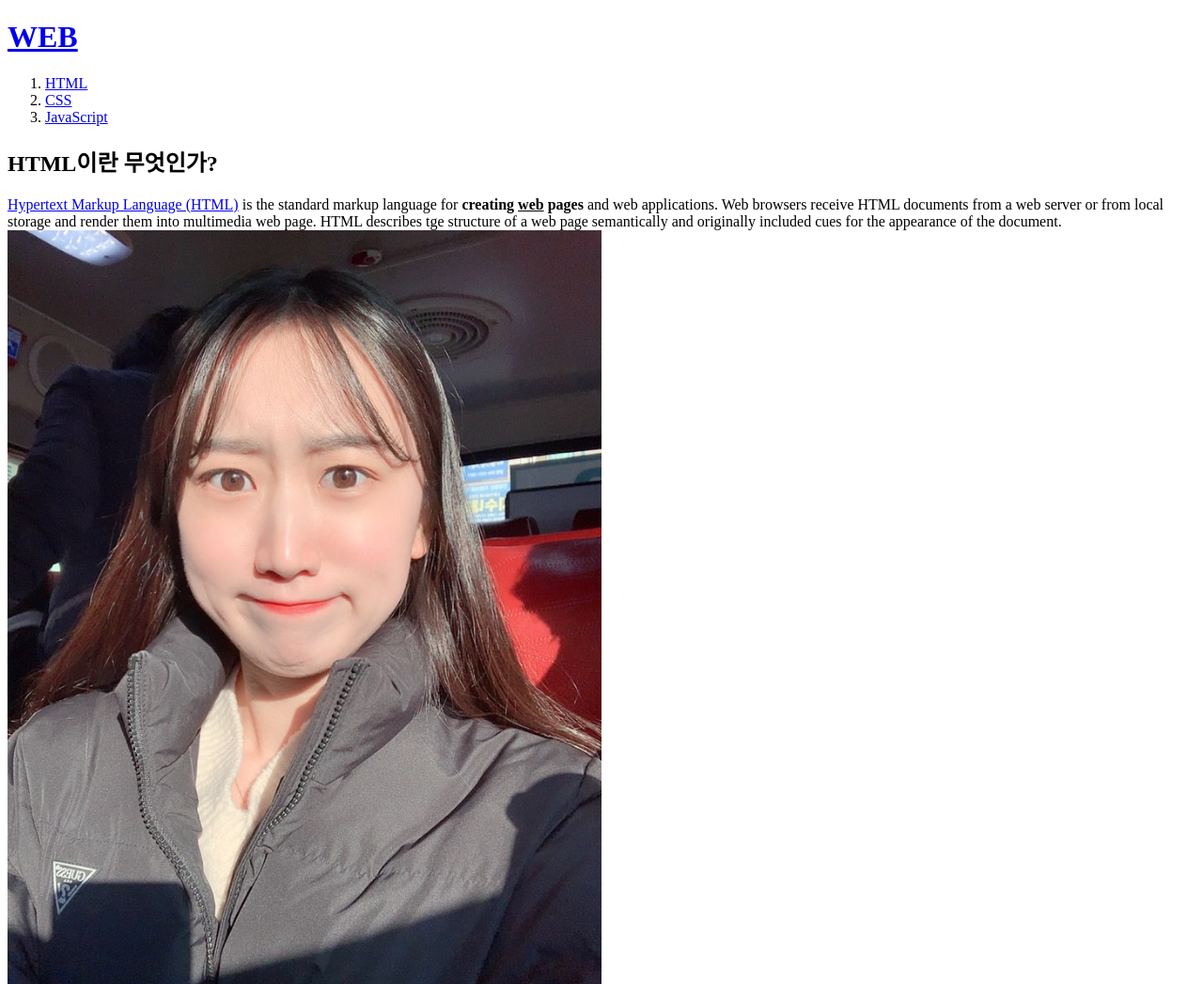
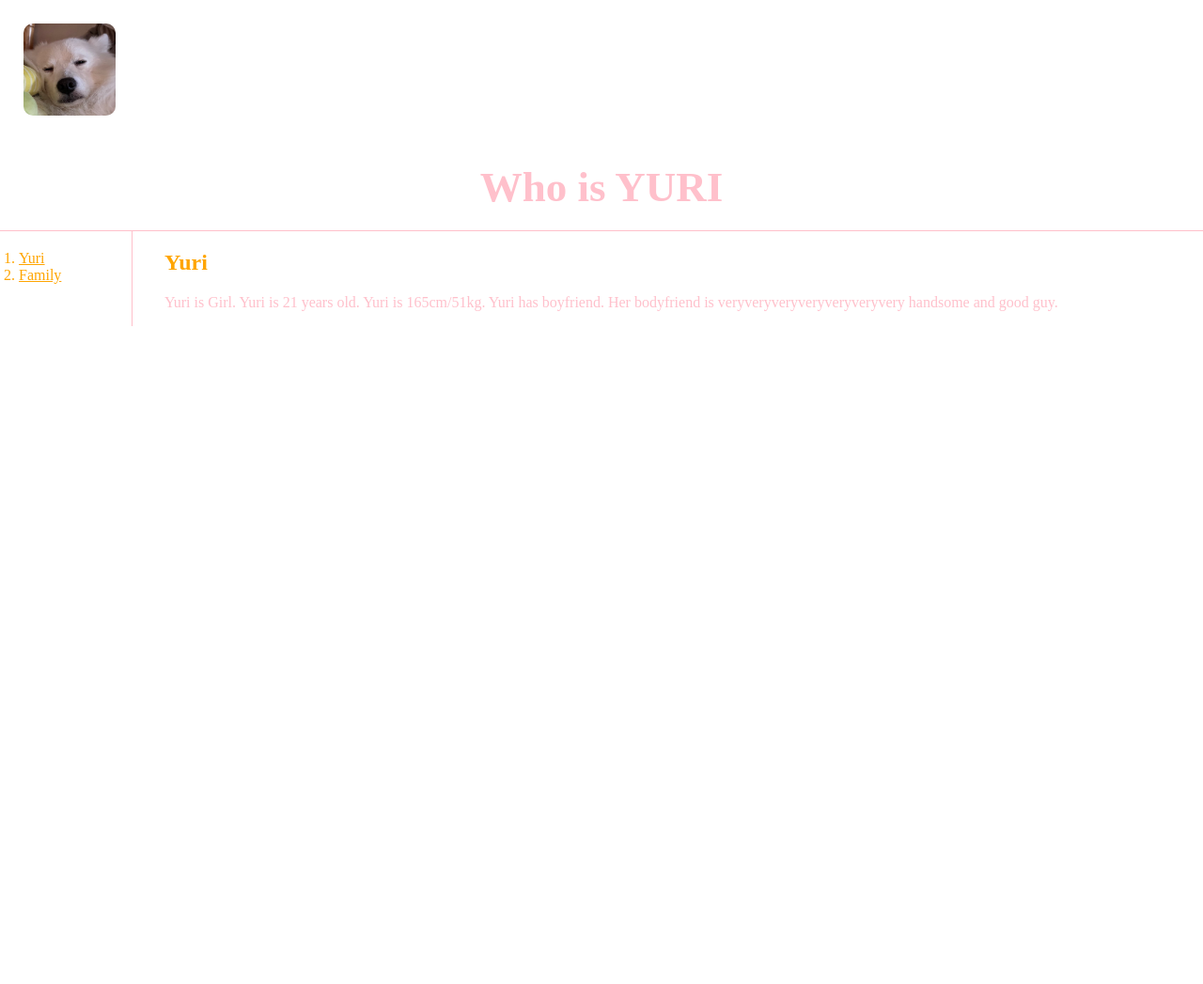
Before and after one commit to KJM-korea/Yuri, a plain HTML site: page 1.html in a window 1280 px wide. Shown: the top 1047 px of the page at 94% size. After the commit the page ends 800 px from the top, so only its background shows below. Drawn offline with Linux system fonts and the light colour scheme.

Commit message:
Add files via upload

```diff
--- a/1.html
+++ b/1.html
@@ -1,19 +1,22 @@
 <!DOCTYPE HTML>
 <html>
   <head>
-    <title>Yuri is my life-HTML</title>
+    <title>Yuri-HTML</title>
     <meta charset="utf-8">
+    <link rel="stylesheet" href="style.css">
   </head>
   <body>
-    <h1><a href="index.html">WEB</a></h1>
-    <ol>
-      <li><a href="1.html">HTML</a></li>
-      <li><a href="2.html">CSS</a></li>
-      <li><a href="3.html">JavaScript</a></li>
-    </ol>
-    <h2>HTML이란 무엇인가?</h2>
-    <p><a href="https://www.naver.com/" target="_blank" title="HTML5 specification">Hypertext Markup Language (HTML)</a> is the standard markup language for <strong>creating <U>web</U> pages</strong> and web applications. Web browsers receive HTML documents from a web server or from local storage and render them into multimedia web page. HTML describes tge structure of a web page semantically and originally included cues for the appearance of the document.
-      <img src="coding.jpg" width="50%">
-    </p><p style="margin-top:40px;">HTML elements are the building blocks of HTML pages. With HTML constructs, images and other objects, such as interactive forms, may be embedded into the rendered page. It provides a means to create structured documents by denoting structural semantics for text such as headings, paragraphs, lists links, quotes and other ithems. HTML elements are delineated by tags, written using angle brackets.</p>
+    <h3><a href="index.html"><img src="moong.jpg" width="8%" style="border-radius:10px"></a></h3>
+    <h1 style="color:pink">Who is YURI</h1>
+    <div id="grid">
+      <ol>
+        <li><a href="1.html" style="color:orange">Yuri</a></li>
+        <li><a href="2.html" style="color:orange">Family</a></li>
+      </ol>
+      <div id="article">
+        <h2>Yuri</h2>
+        <p>Yuri is Girl. Yuri is 21 years old. Yuri is 165cm/51kg. Yuri has boyfriend. Her bodyfriend is veryveryveryveryveryveryvery handsome and good guy.</p>
+      </div>
+    </div>
   </body>
 </html>
--- /dev/null
+++ b/style.css
@@ -0,0 +1,51 @@
+a{
+    color: violet;
+}
+h1{
+  font-size: 45px;
+  text-align: center;
+  border-bottom: 1px solid pink;
+  margin: 0px;
+  padding: 20px;
+}
+#grid ol {
+  border-right: 1px solid pink;
+  width: 100px;
+  margin: 0;
+  padding: 20px;
+}
+body {
+  margin: 0px;
+}
+
+#grid {
+  display: grid;
+  grid-template-columns: 150px 1fr;
+}
+#article {
+  padding-left: 25px;
+}
+@media (max-width: 800px) {
+  #grid {
+    display: block;
+  }
+  #grid ol {
+    border-right: none;
+  }
+  h1 {
+    border-bottom: none;
+  }
+}
+p{
+  color: pink;
+}
+h2 {
+  color: orange;
+}
+ol {
+  color: orange;
+}
+h3{
+  padding: 25px;
+  margin: 0px;
+}
```
Also changed, not shown: 2.html (+14 -9 lines), index.html (+14 -9 lines), moong.jpg (added).
